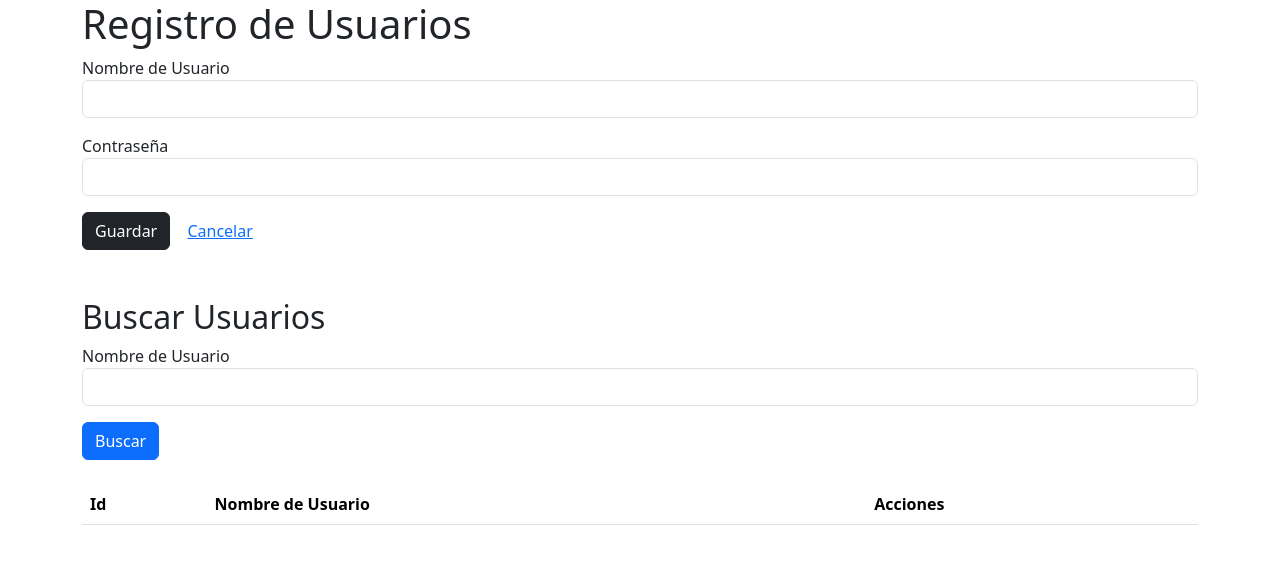
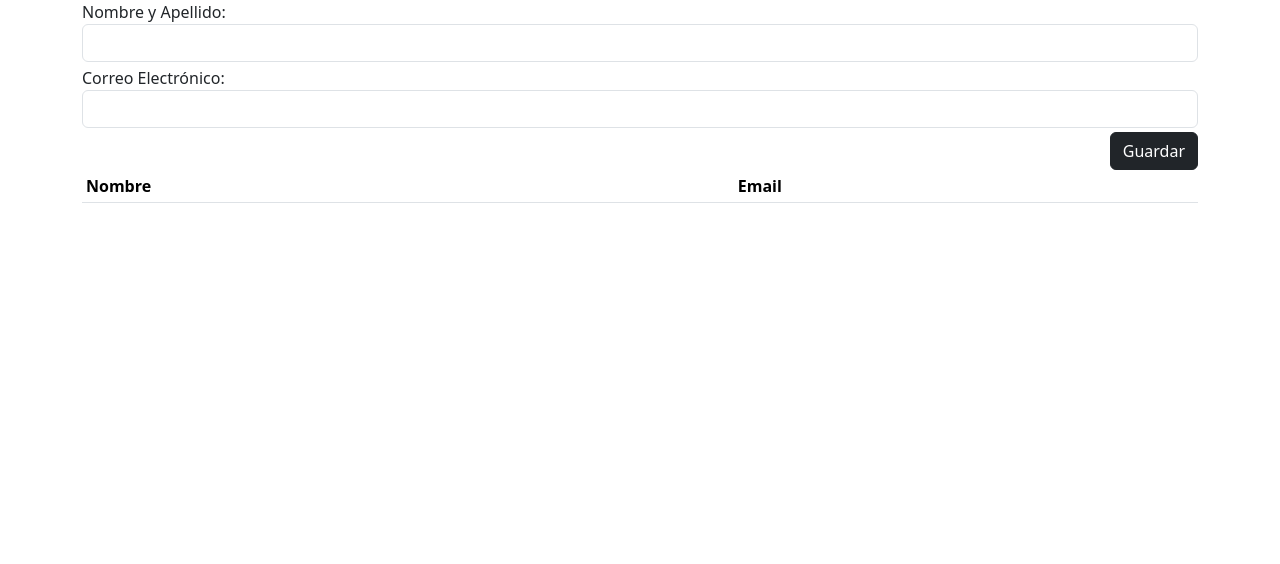
Before and after one commit to velycrxcker/7bFLASK, a Flask app: template templates/registro-usuarios.html in a window 1280 px wide. Shown: the top 564 px of the page. Run offline with Flask 3, Linux system fonts and the light colour scheme; the template is opened without the code that fills it, so the values that code supplies are empty.

Commit message:
Update registro-usuarios.html

```diff
--- a/templates/registro-usuarios.html
+++ b/templates/registro-usuarios.html
@@ -3,52 +3,35 @@
 <head>
     <meta charset="UTF-8">
     <meta name="viewport" content="width=device-width, initial-scale=1.0">
+    <title>Registro de Usuarios</title>
     <link href="https://cdn.jsdelivr.net/npm/bootstrap@5.3.3/dist/css/bootstrap.min.css" rel="stylesheet">
     <script src="https://code.jquery.com/jquery-3.7.1.min.js"></script>
-    <title>Gestión de Usuarios</title>
+    <script src="https://cdnjs.cloudflare.com/ajax/libs/jquery-validate/1.19.5/jquery.validate.min.js"></script>
 </head>
 <body>
     <div class="container">
-        <h1>Registro de Usuarios</h1>
-        <form id="frmUsuario" method="post" action="/registrar">
-            <input type="hidden" id="id" name="id">
-            <div class="mb-3">
-                <label for="nombre_usuario">Nombre de Usuario</label>
-                <input type="text" id="nombre_usuario" name="nombre_usuario" class="form-control" required>
+        <form method="post" id="frmUsuario" class="formulario">
+            <div class="mb-1">
+                <label for="txtNombre">Nombre y Apellido:</label>
+                <input type="text" name="txtNombre" id="txtNombre" class="form-control" required minlength="10" maxlength="25">
             </div>
-            <div class="mb-3">
-                <label for="contrasena">Contraseña</label>
-                <input type="password" id="contrasena" name="contrasena" class="form-control" required>
+            <div class="mb-1">
+                <label for="txtEmail">Correo Electrónico:</label>
+                <input type="email" name="txtEmail" id="txtEmail" class="form-control" required>
             </div>
-            <button type="submit" id="guardar" name="guardar" class="btn btn-dark">Guardar</button>
-            <button type="reset" id="cancelar" name="cancelar" class="btn btn-link">Cancelar</button>
+            <div class="text-end">
+                <button id="btnGuardar" name="btnGuardar" class="btn btn-dark">Guardar</button>
+            </div>
         </form>
-
-        <h2 class="mt-5">Buscar Usuarios</h2>
-        <form id="frmBuscar" method="get" action="/buscar">
-            <div class="mb-3">
-                <label for="buscar_nombre">Nombre de Usuario</label>
-                <input type="text" id="buscar_nombre" name="buscar_nombre" class="form-control">
-            </div>
-            <button type="submit" class="btn btn-primary">Buscar</button>
-        </form>
-
-        <table class="table mt-4">
+        <table class="table table-sm">
             <thead>
                 <tr>
-                    <th>Id</th>
-                    <th>Nombre de Usuario</th>
-                    <th>Acciones</th>
+                    <th>Nombre</th>
+                    <th>Email</th>
                 </tr>
             </thead>
-            <tbody id="tabla_usuarios">
-                <!-- Aquí se cargarán los usuarios encontrados -->
-            </tbody>
+            <tbody id="tbodyUsuarios"></tbody>
         </table>
     </div>
-
-    <script>
-        // Aquí se pueden agregar scripts para la interacción del usuario con el formulario, como edición en línea o eliminación
-    </script>
 </body>
 </html>
```
